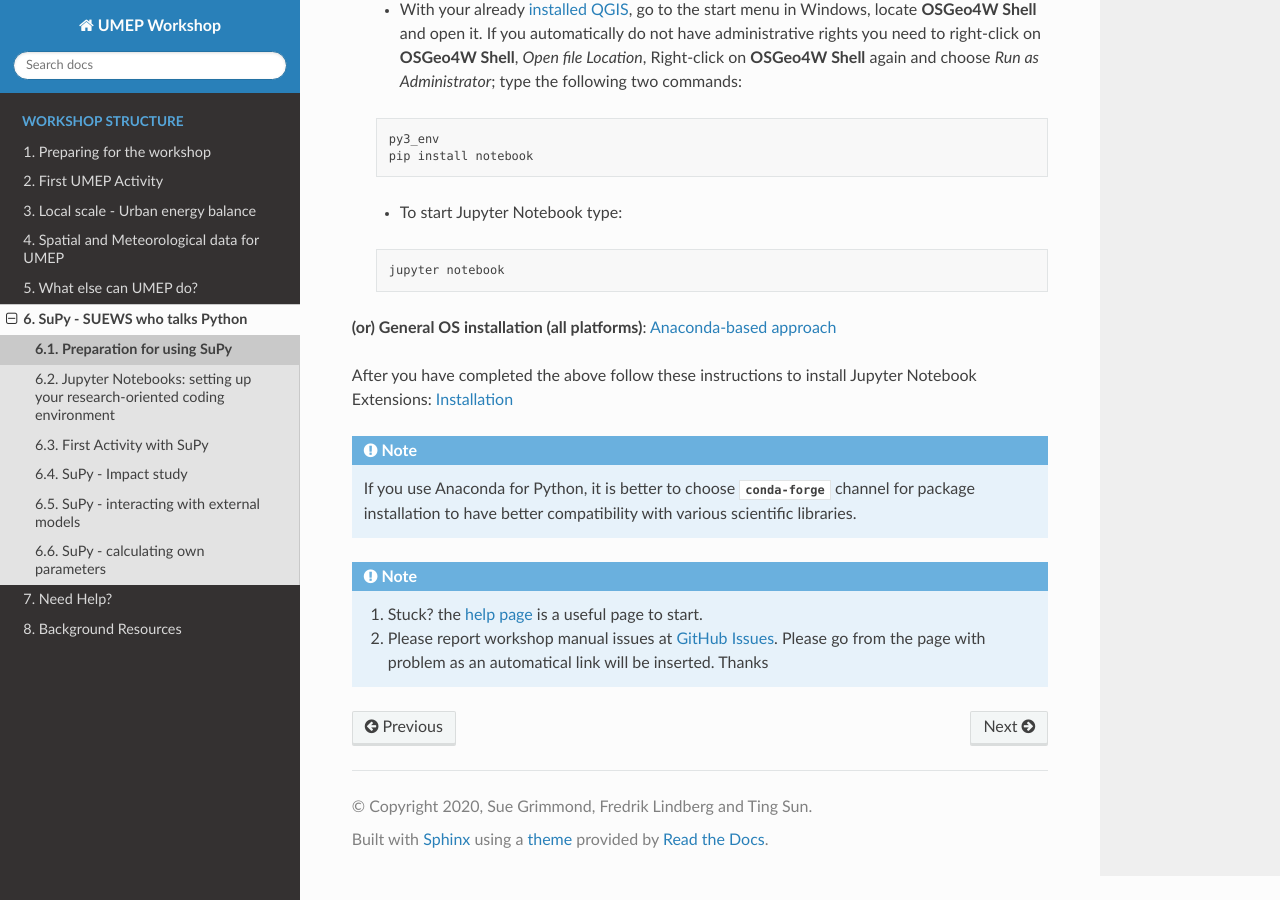
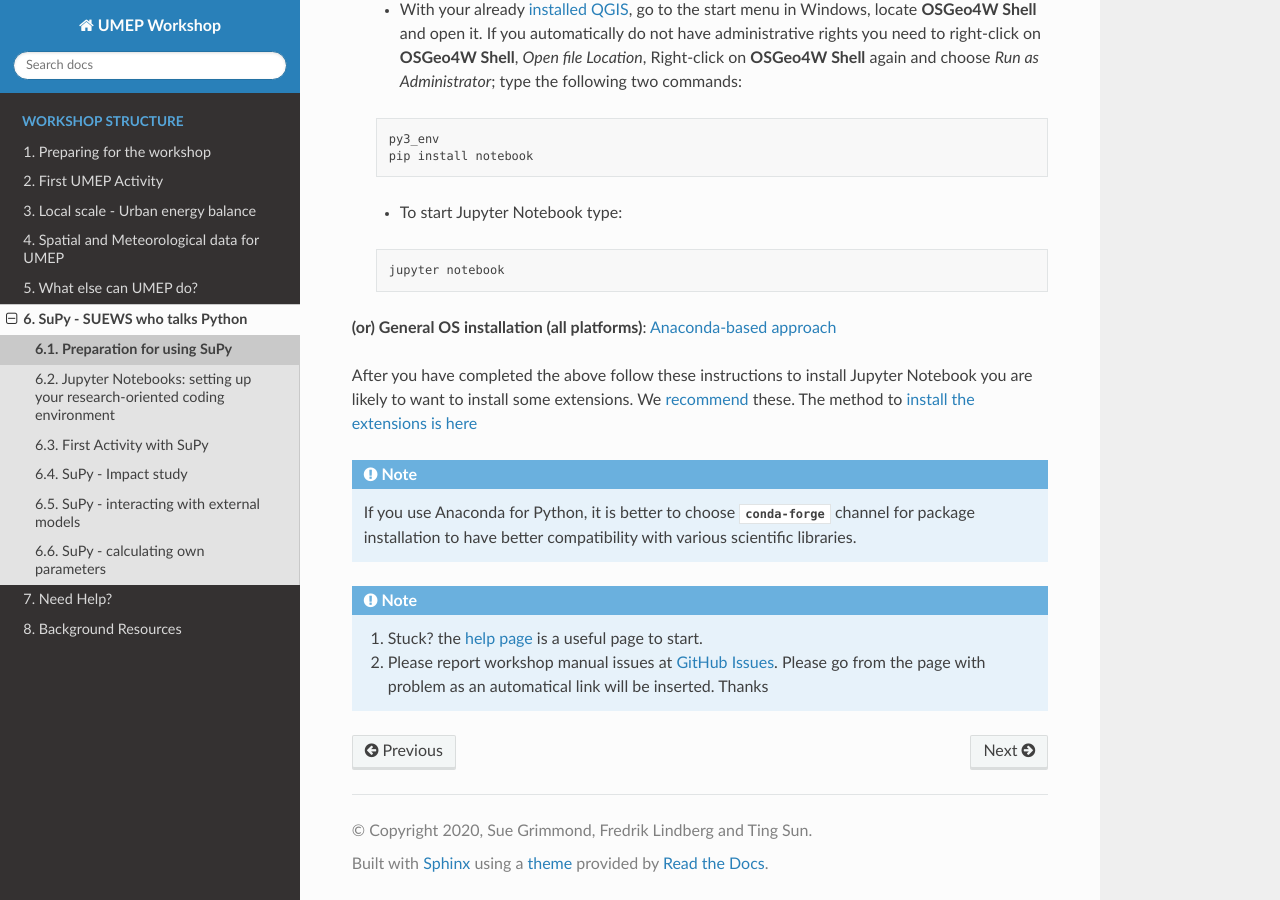
Before and after one commit to Urban-Meteorology-Reading/UMEP-Workshop, a Sphinx documentation site: the page built from source/SUPY/SuPy1.rst, in a window 1280 px wide and 900 px high, scrolled down 547 px. Built offline with Sphinx 7.4.7 and the Read the Docs theme 2.0.0, drawn with Linux system fonts in a browser that asks for light colours.

Commit message:
Update SuPy1.rst

```diff
--- a/source/SUPY/SuPy1.rst
+++ b/source/SUPY/SuPy1.rst
@@ -39,7 +39,8 @@ Preparation for using SuPy
 **(or) General OS installation (all platforms)**: `Anaconda-based approach <https://docs.anaconda.com/anaconda/install/>`_
 
 
-After you have completed the above follow these instructions to install Jupyter Notebook Extensions: `Installation <https://jupyter-contrib-nbextensions.readthedocs.io/en/latest/install.html>`_
+After you have completed the above follow these instructions to install Jupyter Notebook you are likely to want to install some extensions. We `recommend <JN0>` these.
+The method to `install the extensions is here <https://jupyter-contrib-nbextensions.readthedocs.io/en/latest/install.html>`_
 
 
 .. note::
```
